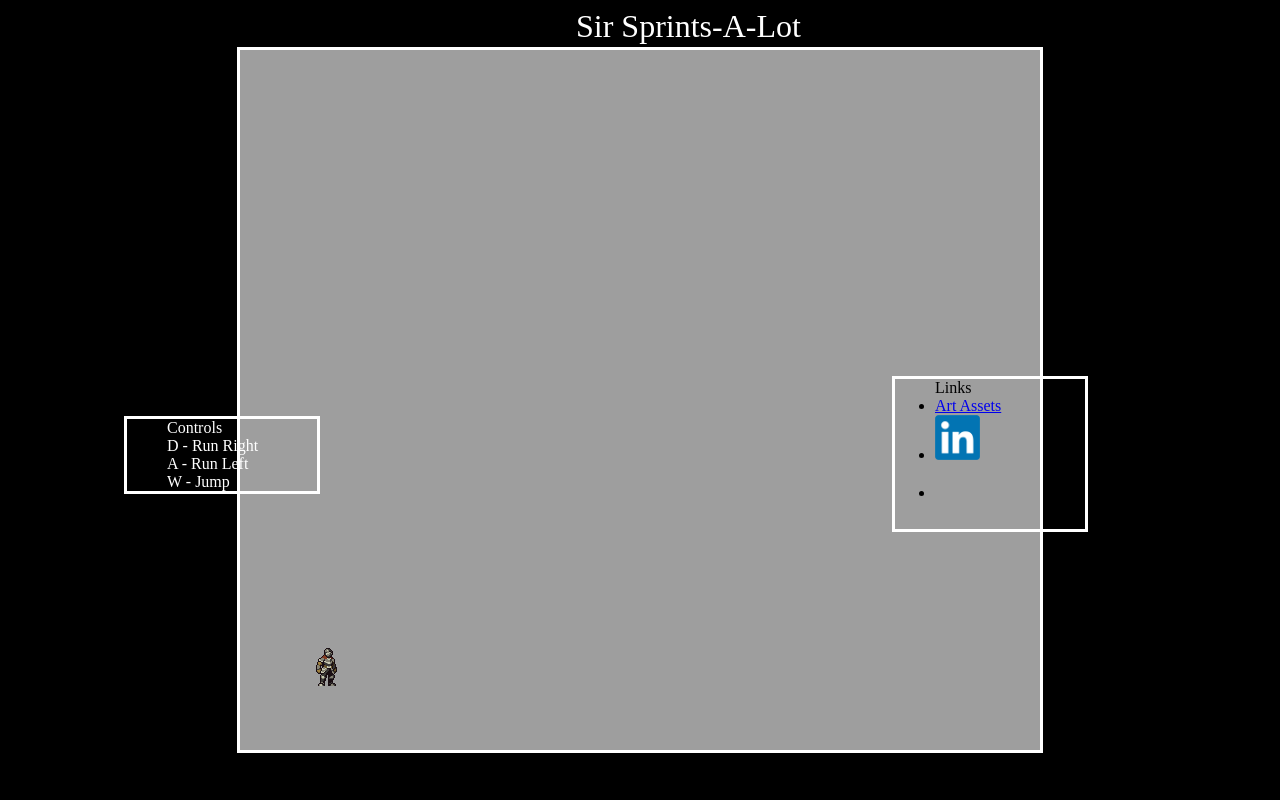
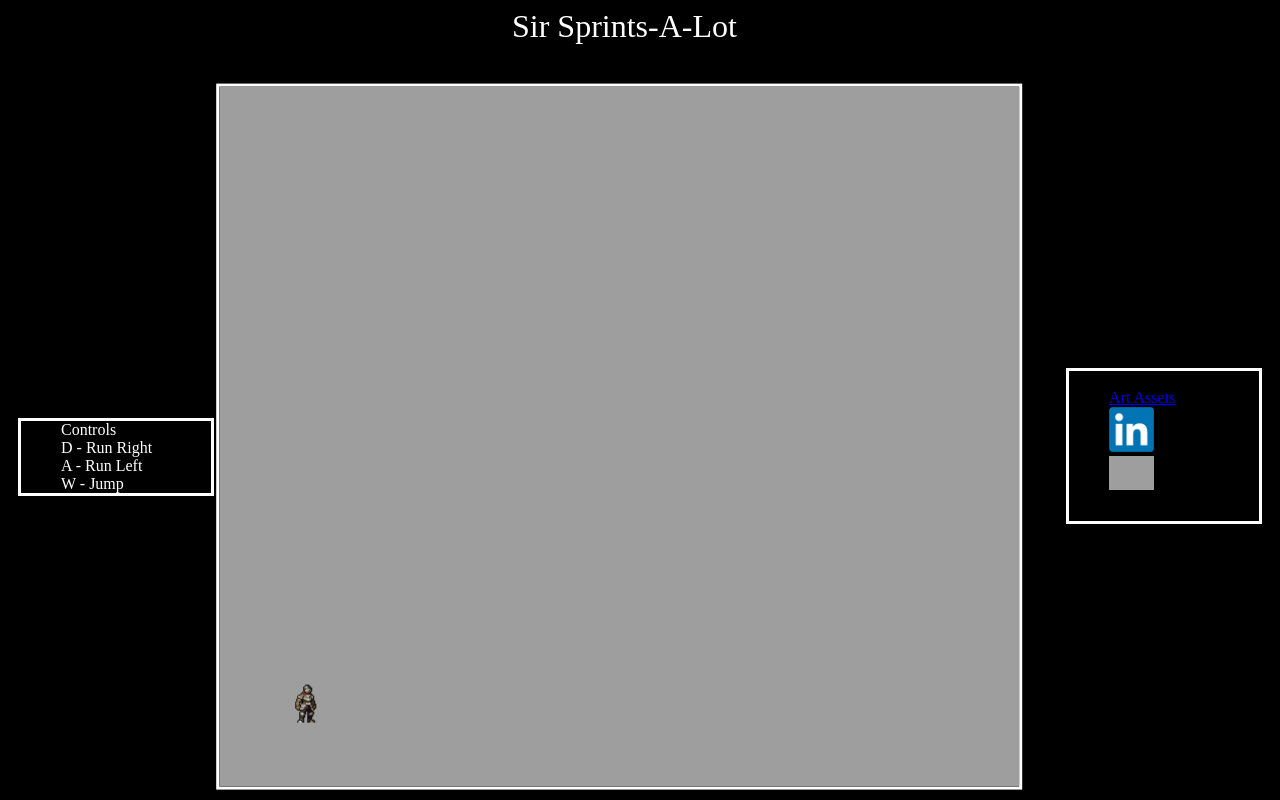
Before and after one commit to AErdenberger/Sir-Sprints-A-Lot, a website built with webpack: page index.html in a window 1280 px wide. Built offline with nearby package versions, Linux system fonts and the light colour scheme; grey boxes are pictures that could not be loaded.

Commit message:
CSS styling fixes to look better on smaller screens

```diff
--- a/src/index.scss
+++ b/src/index.scss
@@ -2,8 +2,7 @@
 	color: white;
 	font-size: xx-large;
 	position: absolute;
-	float: center;
-	left: 45%
+	left: 40%
 }
 
 body {
@@ -11,35 +10,40 @@ body {
 }
 
 #canvas1 {
-	position:absolute;
+	position:relative;
 	border: 3px solid white;
+	// float:inherit;
 	width: 800px;
 	height: 700px;
-	transform: translate(-50%, -50%);
+	transform: translate(-80%, 10%);
 	top: 50%;
 	left: 50%;
+	margin: 5px;
 }
 
 #Controls {
-	position: absolute;
+	position: relative;
+	width: 150px;
 	float: left;
-	width: 150px;
 	height: min-content;
 	color: white;
 	border: 3px solid white;
 	list-style: none;
-	top: 50%;
-	right: 75%;
+	top: 400px;
+	right: 0px;
+	margin: 10px;
 }
 
 #About {
-	position: absolute;
+	position: relative;
+	list-style: none;
 	float: right;
 	border: 3px solid white;
 	width: 150px;
 	height: 150px;
-	top: 45%;
-	right: 15%;
+	top: 350px;
+	right: 0%;
+	margin: 10px;
 }
 
 #linkedin {
```
Also changed, not shown: dist/main.css, 1 other file.
